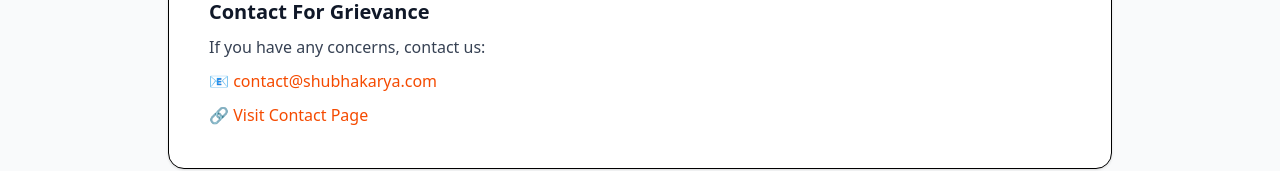
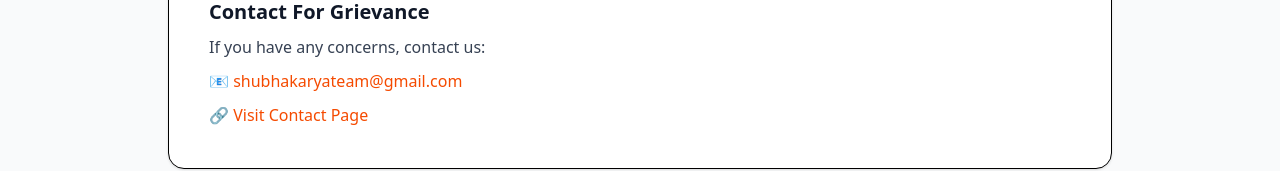
Before and after one commit to hosurVijay/shubhFrontend, a React (Vite) app: page /policy in a window 1280 px wide. Shown: the part 1783-1954 px from the top of the page. Built offline with nearby package versions, Linux system fonts and the light colour scheme; no server answers.

Commit message:
email adress fixed

```diff
--- a/src/Pages/PrivacyPolicy.jsx
+++ b/src/Pages/PrivacyPolicy.jsx
@@ -175,7 +175,7 @@
                   href="mailto:contact@shubhakarya.com?subject=Privacy Policy Query"
                   className="text-orange-600 font-medium hover:underline"
                 >
-                  contact@shubhakarya.com
+                  shubhakaryateam@gmail.com
                 </a>
               </p>
 
```
